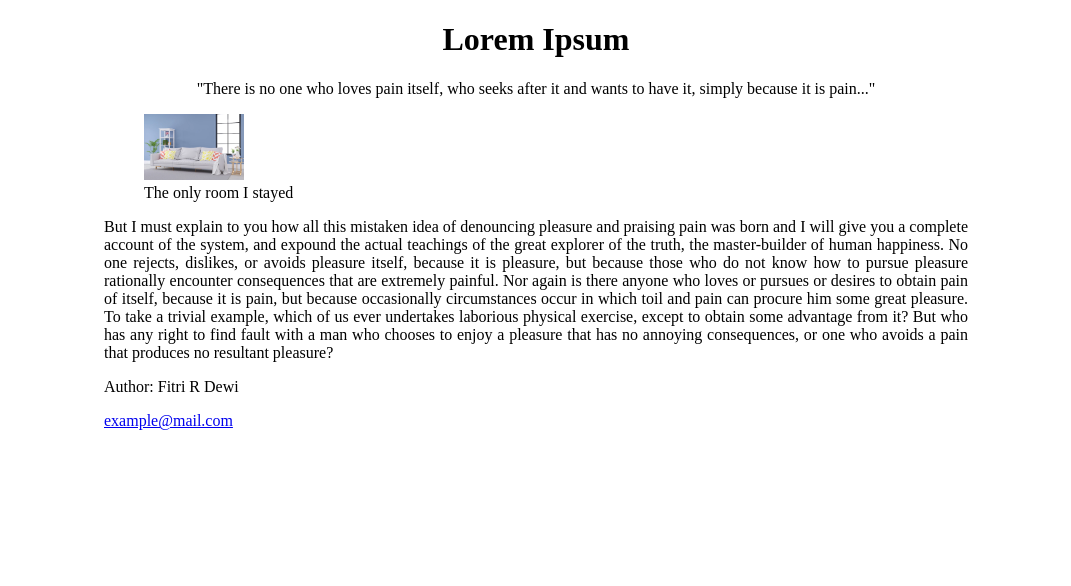
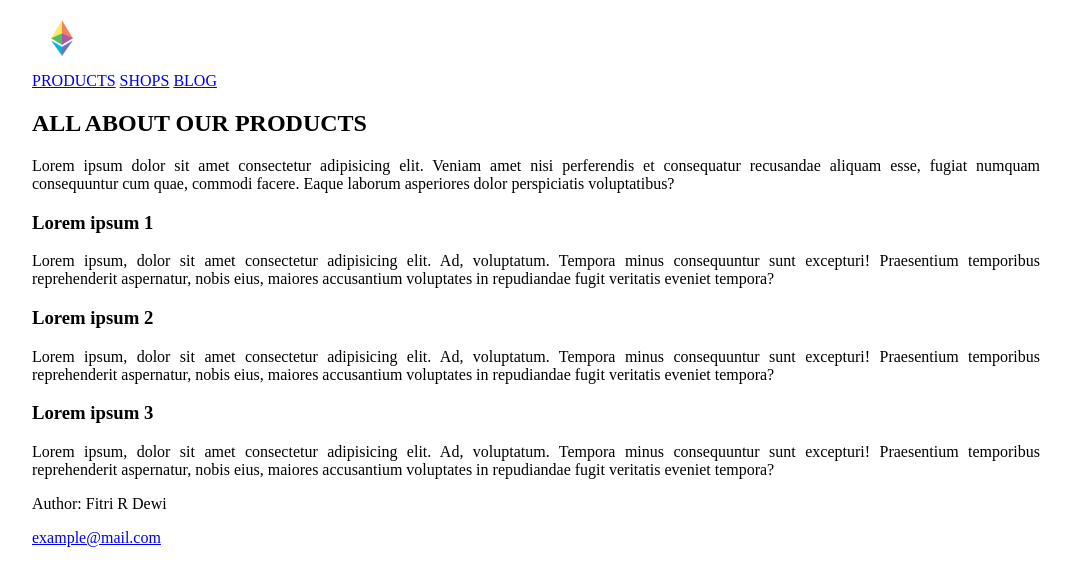
Before and after one commit to abifitrird/simple-blog, a plain HTML site: page index.html in a window 1280 px wide. Shown: the whole page, without its empty margins (104-1175 px from the left). Drawn offline with Linux system fonts and the light colour scheme; a script that the page names is missing.

Commit message:
Change main layout

```diff
--- a/css/main.css
+++ b/css/main.css
@@ -1,9 +1,5 @@
 body {
-  padding: 0 200px;
-}
-
-header {
-  text-align: center;
+  padding: 0 10vw;
 }
 
 main {
--- a/index.html
+++ b/index.html
@@ -11,28 +11,44 @@
 </head>
 
 <body>
-    <header class="">
-        <h1>Lorem Ipsum</h1>
-        <p>"There is no one who loves pain itself, who seeks after it and wants to have it, simply because it is
-            pain..."</p>
+    <header>
+        <img src="./assets/ethereum-logo.webp" alt="Random Logo" width="60" height="60">
+        <nav>
+            <a href="#">PRODUCTS</a>
+            <a href="#">SHOPS</a>
+            <a href="#">BLOG</a>
+        </nav>
     </header>
 
-    <figure>
-        <img src="./assets/room.webp" alt="header-logo" width="100">
-        <figcaption>The only room I stayed</figcaption>
-    </figure>
+    <main>
+        <article>
+            <h2>ALL ABOUT OUR PRODUCTS</h2>
+            <p>Lorem ipsum dolor sit amet consectetur adipisicing elit. Veniam amet nisi perferendis et consequatur
+                recusandae aliquam esse, fugiat numquam consequuntur cum quae, commodi facere. Eaque laborum
+                asperiores dolor perspiciatis voluptatibus?</p>
 
-    <main>
-        <p>But I must explain to you how all this mistaken idea of denouncing pleasure and praising pain was born
-            and I will give you a complete account of the system, and expound the actual teachings of the great
-            explorer of the truth, the master-builder of human happiness. No one rejects, dislikes, or avoids
-            pleasure itself, because it is pleasure, but because those who do not know how to pursue pleasure
-            rationally encounter consequences that are extremely painful. Nor again is there anyone who loves or
-            pursues or desires to obtain pain of itself, because it is pain, but because occasionally circumstances
-            occur in which toil and pain can procure him some great pleasure. To take a trivial example, which of us
-            ever undertakes laborious physical exercise, except to obtain some advantage from it? But who has any
-            right to find fault with a man who chooses to enjoy a pleasure that has no annoying consequences, or one
-            who avoids a pain that produces no resultant pleasure?</p>
+
+            <section>
+                <h3>Lorem ipsum 1</h3>
+                <p>Lorem ipsum, dolor sit amet consectetur adipisicing elit. Ad, voluptatum. Tempora minus consequuntur
+                    sunt excepturi! Praesentium temporibus reprehenderit aspernatur, nobis eius, maiores accusantium
+                    voluptates in repudiandae fugit veritatis eveniet tempora?</p>
+            </section>
+
+            <section>
+                <h3>Lorem ipsum 2</h3>
+                <p>Lorem ipsum, dolor sit amet consectetur adipisicing elit. Ad, voluptatum. Tempora minus consequuntur
+                    sunt excepturi! Praesentium temporibus reprehenderit aspernatur, nobis eius, maiores accusantium
+                    voluptates in repudiandae fugit veritatis eveniet tempora?</p>
+            </section>
+
+            <section>
+                <h3>Lorem ipsum 3</h3>
+                <p>Lorem ipsum, dolor sit amet consectetur adipisicing elit. Ad, voluptatum. Tempora minus consequuntur
+                    sunt excepturi! Praesentium temporibus reprehenderit aspernatur, nobis eius, maiores accusantium
+                    voluptates in repudiandae fugit veritatis eveniet tempora?</p>
+            </section>
+        </article>
     </main>
 
     <footer>
```
Also changed, not shown: assets/ethereum-logo.webp (added).
